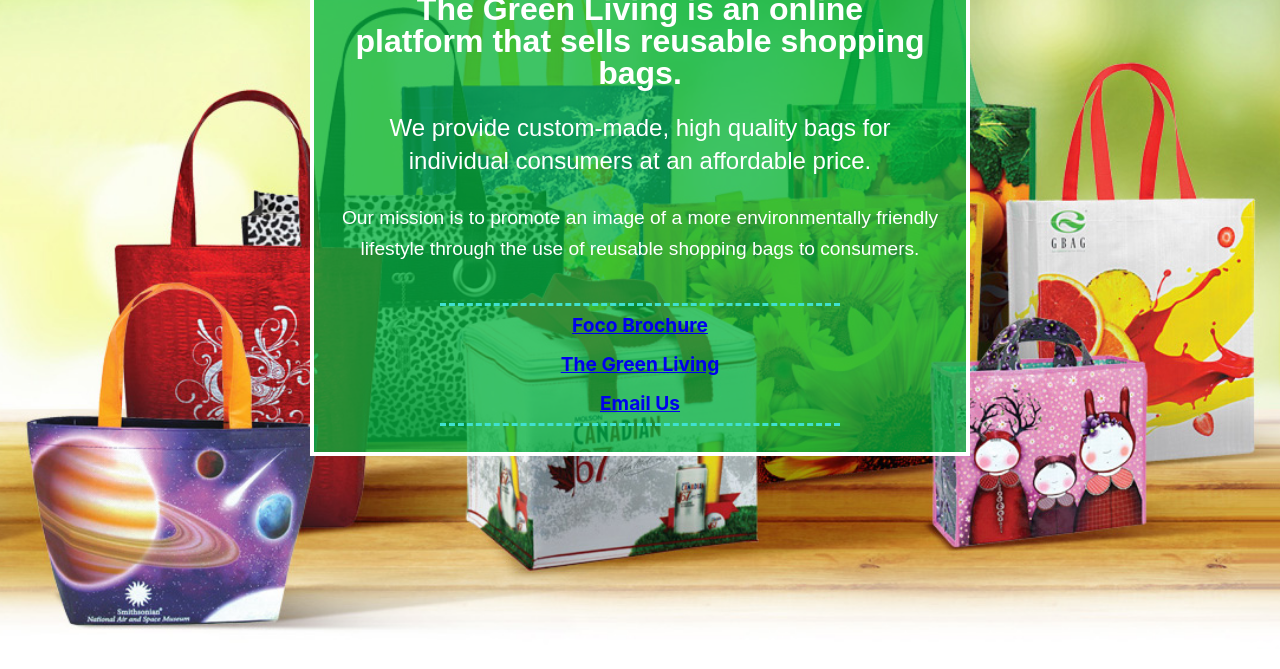
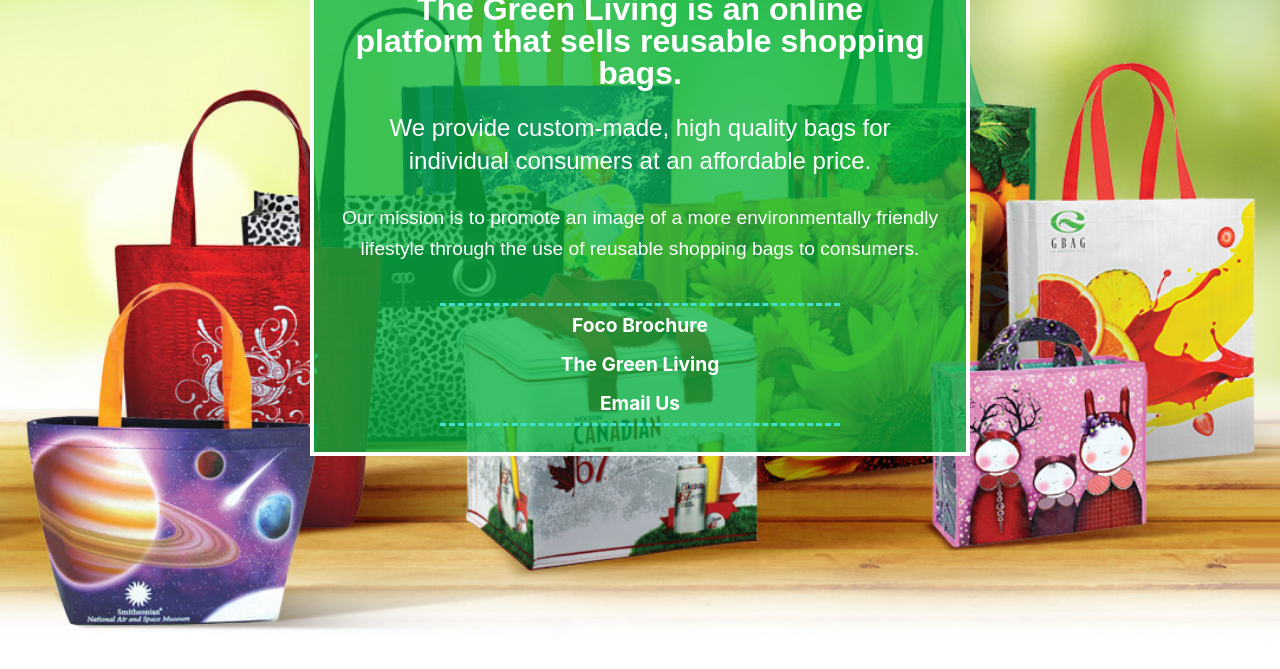
Before and after one commit to matthanna5/Foco-Project, a plain HTML site: page index.html in a window 1280 px wide. Shown: the part 217-886 px from the top of the page. Drawn offline with Linux system fonts and the light colour scheme; a web font is replaced by a local one.

Commit message:
Update styles-contact.css

```diff
--- a/styles-contact.css
+++ b/styles-contact.css
@@ -127,9 +127,10 @@ nav li{
 nav a{
 	display: inline-block;
 	padding: 10px;
+	color:white;
 }
 a{
-	color:white
+	color:white;
 	text-decoration: none;
 	font-weight: bold;
 }
```
